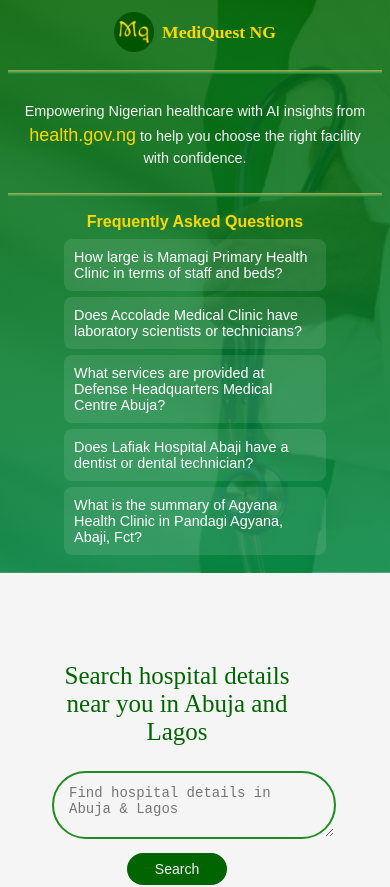
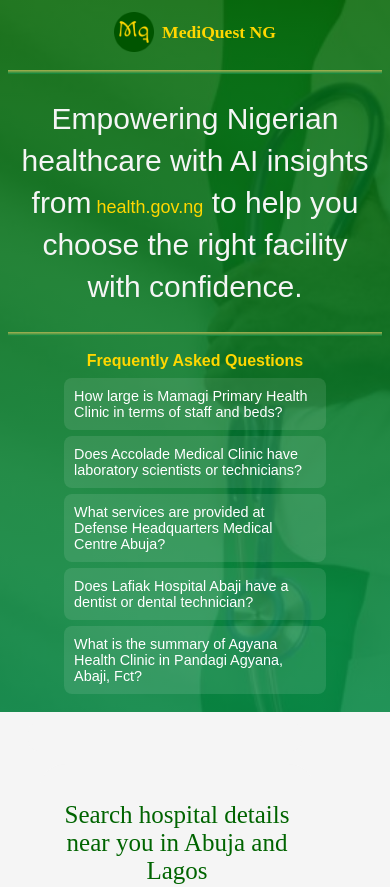
Before and after one commit to Saheed388/llm_frontend_project, a React (Vite) app: page / in a window 390 px wide. Shown: the top 887 px of the page. Built offline with nearby package versions, Linux system fonts and the light colour scheme.

Commit message:
new commit

```diff
--- a/src/Hero.css
+++ b/src/Hero.css
@@ -159,7 +159,7 @@
 
   /* Description text */
   .hero-subtitle {
-    font-size: 0.9rem;
+    font-size: 30px;
     line-height: 1.4;
     padding: 0 12px;  /* add side padding */
     text-align: center;
```
